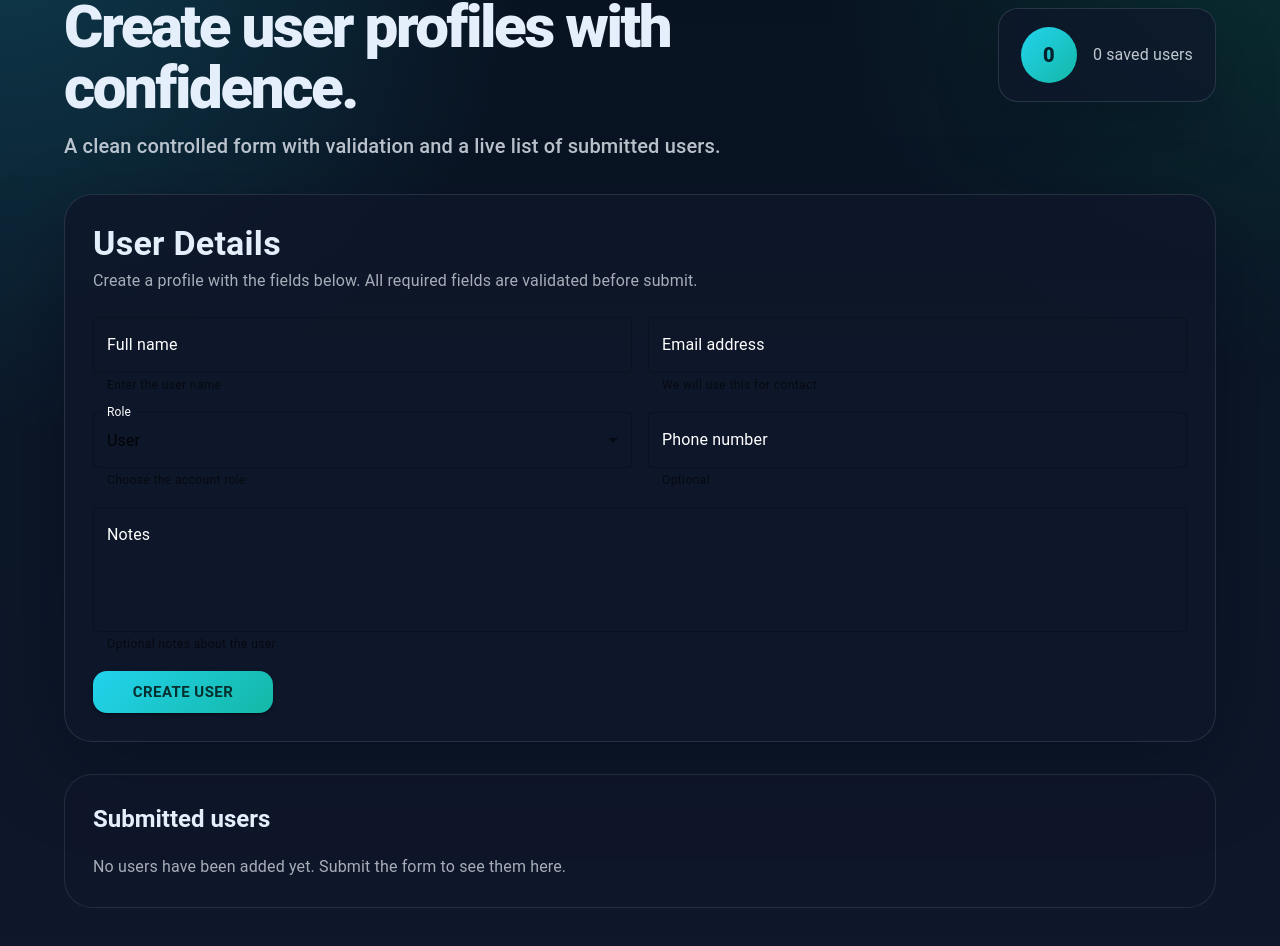
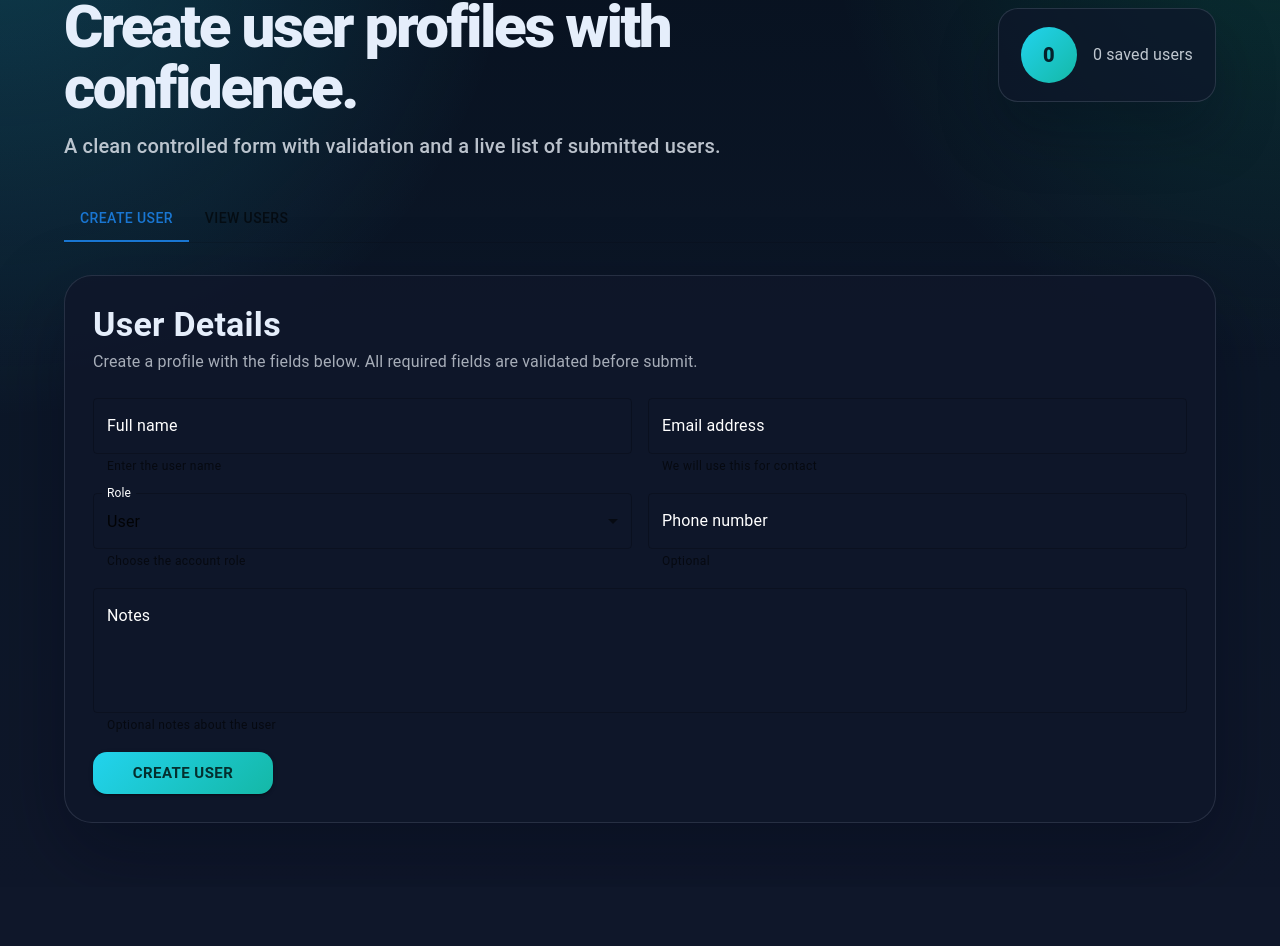
Before and after one commit to BhagyaSubasinghe/testreactapp, a React (Create React App) app: page / in a window 1280 px wide. Shown: the part 100-1046 px from the top of the page. After the commit the page ends 987 px from the top, so only its background shows below. Built offline with nearby package versions, Linux system fonts and the light colour scheme.

Commit message:
Add user table with edit/delete functionality and navigation tabs

```diff
--- a/package.json
+++ b/package.json
@@ -5,6 +5,7 @@
   "dependencies": {
     "@emotion/react": "^11.14.0",
     "@emotion/styled": "^11.14.1",
+    "@mui/icons-material": "^9.0.0",
     "@mui/material": "^9.0.0",
     "@testing-library/dom": "^10.4.1",
     "@testing-library/jest-dom": "^6.9.1",
--- a/src/App.js
+++ b/src/App.js
@@ -1,7 +1,8 @@
 
 import { useState } from 'react';
-import { Avatar, Chip, Container, Stack, Typography } from '@mui/material';
+import { Avatar, Chip, Container, Stack, Typography, Tabs, Tab, Box } from '@mui/material';
 import UserForm from './userform';
+import UsersTable from './userstable';
 import initialUsers from './users';
 import './App.css';
 
@@ -17,6 +18,8 @@ function App() {
   const [formValues, setFormValues] = useState(emptyForm);
   const [users, setUsers] = useState(initialUsers);
   const [errors, setErrors] = useState({});
+  const [currentTab, setCurrentTab] = useState(0);
+  const [editingId, setEditingId] = useState(null);
 
   const handleChange = (event) => {
     const { name, value } = event.target;
@@ -59,6 +62,16 @@ function App() {
       return;
     }
 
+    if (editingId) {
+      // Update existing user
+      setUsers((currentUsers) =>
+        currentUsers.map((user) =>
+          user.id === editingId ? { ...user, ...formValues } : user
+        )
+      );
+      setEditingId(null);
+    } else {
+      // Create new user
       setUsers((currentUsers) => [
         {
           id: crypto.randomUUID(),
@@ -66,9 +79,37 @@ function App() {
         },
         ...currentUsers,
       ]);
+    }
 
     setFormValues(emptyForm);
     setErrors({});
+    setCurrentTab(1); // Switch to users table after submit
+  };
+
+  const handleEditUser = (user) => {
+    setFormValues(user);
+    setEditingId(user.id);
+    setCurrentTab(0); // Switch to form tab
+    window.scrollTo(0, 0);
+  };
+
+  const handleDeleteUser = (userId) => {
+    if (window.confirm('Are you sure you want to delete this user?')) {
+      setUsers((currentUsers) => currentUsers.filter((user) => user.id !== userId));
+    }
+  };
+
+  const handleCancel = () => {
+    setFormValues(emptyForm);
+    setEditingId(null);
+    setErrors({});
+  };
+
+  const handleTabChange = (event, newValue) => {
+    setCurrentTab(newValue);
+    if (newValue === 1) {
+      handleCancel();
+    }
   };
 
   return (
@@ -94,45 +135,40 @@ function App() {
             </div>
           </header>
 
-          <UserForm values={formValues} errors={errors} onChange={handleChange} onSubmit={handleSubmit} />
+          <Box sx={{ borderBottom: 1, borderColor: 'divider', mb: 3 }}>
+            <Tabs value={currentTab} onChange={handleTabChange} aria-label="user management tabs">
+              <Tab label="Create User" id="tab-0" />
+              <Tab label="View Users" id="tab-1" />
+            </Tabs>
+          </Box>
 
+          {currentTab === 0 && (
+            <Box>
+              <UserForm
+                values={formValues}
+                errors={errors}
+                onChange={handleChange}
+                onSubmit={handleSubmit}
+                onCancel={handleCancel}
+                submitLabel={editingId ? 'Update user' : 'Create user'}
+                isEditing={editingId !== null}
+              />
+            </Box>
+          )}
+
+          {currentTab === 1 && (
             <section className="users-panel">
               <Typography variant="h5" component="h2" className="users-title">
-              Submitted users
+                Submitted users ({users.length})
               </Typography>
 
-            {users.length === 0 ? (
-              <Typography variant="body1" className="empty-state">
-                No users have been added yet. Submit the form to see them here.
-              </Typography>
-            ) : (
-              <div className="users-grid">
-                {users.map((user) => (
-                  <article key={user.id} className="user-card">
-                    <Avatar className="user-avatar">{user.name.charAt(0).toUpperCase()}</Avatar>
-                    <div>
-                      <Typography variant="h6" component="h3">
-                        {user.name}
-                      </Typography>
-                      <Typography variant="body2" className="user-meta">
-                        {user.role} • {user.email}
-                      </Typography>
-                      {user.phone ? (
-                        <Typography variant="body2" className="user-meta">
-                          {user.phone}
-                        </Typography>
-                      ) : null}
-                      {user.notes ? (
-                        <Typography variant="body2" className="user-notes">
-                          {user.notes}
-                        </Typography>
-                      ) : null}
-                    </div>
-                  </article>
-                ))}
-              </div>
+              <UsersTable
+                users={users}
+                onEdit={handleEditUser}
+                onDelete={handleDeleteUser}
+              />
+            </section>
           )}
-          </section>
         </Stack>
       </Container>
     </div>
--- a/src/userform.js
+++ b/src/userform.js
@@ -10,7 +10,7 @@ import {
 
 const roles = ['User', 'Admin', 'Manager'];
 
-const UserForm = ({ values, errors, onChange, onSubmit, submitLabel = 'Create user' }) => {
+const UserForm = ({ values, errors, onChange, onSubmit, onCancel, submitLabel = 'Create user', isEditing = false }) => {
     return (
         <Paper elevation={0} className="form-card">
             <Stack spacing={3}>
@@ -139,9 +139,16 @@ const UserForm = ({ values, errors, onChange, onSubmit, submitLabel = 'Create us
                         ) : null}
 
                         <div className="form-full">
-                            <Button type="submit" variant="contained" size="large" className="submit-button">
-                                {submitLabel}
-                            </Button>
+                            <Stack direction="row" spacing={2}>
+                                <Button type="submit" variant="contained" size="large" className="submit-button">
+                                    {submitLabel}
+                                </Button>
+                                {isEditing && (
+                                    <Button type="button" variant="outlined" size="large" onClick={onCancel}>
+                                        Cancel
+                                    </Button>
+                                )}
+                            </Stack>
                         </div>
                     </div>
                 </form>
--- a/src/userstable.js
+++ b/src/userstable.js
@@ -0,0 +1,83 @@
+import {
+  Table,
+  TableBody,
+  TableCell,
+  TableContainer,
+  TableHead,
+  TableRow,
+  Paper,
+  Typography,
+  Avatar,
+  Stack,
+  IconButton,
+  Tooltip,
+} from '@mui/material';
+import EditIcon from '@mui/icons-material/Edit';
+import DeleteIcon from '@mui/icons-material/Delete';
+
+const UsersTable = ({ users, onEdit, onDelete }) => {
+  if (users.length === 0) {
+    return (
+      <Typography variant="body1" className="empty-state">
+        No users have been added yet. Submit the form to see them here.
+      </Typography>
+    );
+  }
+
+  return (
+    <TableContainer component={Paper} elevation={2}>
+      <Table>
+        <TableHead>
+          <TableRow sx={{ backgroundColor: '#f5f5f5' }}>
+            <TableCell sx={{ fontWeight: 'bold' }}>Name</TableCell>
+            <TableCell sx={{ fontWeight: 'bold' }}>Email</TableCell>
+            <TableCell sx={{ fontWeight: 'bold' }}>Role</TableCell>
+            <TableCell sx={{ fontWeight: 'bold' }}>Phone</TableCell>
+            <TableCell sx={{ fontWeight: 'bold' }}>Notes</TableCell>
+            <TableCell sx={{ fontWeight: 'bold', textAlign: 'center' }}>Actions</TableCell>
+          </TableRow>
+        </TableHead>
+        <TableBody>
+          {users.map((user) => (
+            <TableRow key={user.id} hover>
+              <TableCell>
+                <Stack direction="row" spacing={2} alignItems="center">
+                  <Avatar sx={{ width: 32, height: 32 }}>
+                    {user.name.charAt(0).toUpperCase()}
+                  </Avatar>
+                  <Typography variant="body2">{user.name}</Typography>
+                </Stack>
+              </TableCell>
+              <TableCell>{user.email}</TableCell>
+              <TableCell>{user.role}</TableCell>
+              <TableCell>{user.phone || '-'}</TableCell>
+              <TableCell>{user.notes || '-'}</TableCell>
+              <TableCell sx={{ textAlign: 'center' }}>
+                <Tooltip title="Edit user">
+                  <IconButton
+                    size="small"
+                    color="primary"
+                    onClick={() => onEdit(user)}
+                  >
+                    <EditIcon fontSize="small" />
+                  </IconButton>
+                </Tooltip>
+                <Tooltip title="Delete user">
+                  <IconButton
+                    size="small"
+                    color="error"
+                    onClick={() => onDelete(user.id)}
+                  >
+                    <DeleteIcon fontSize="small" />
+                  </IconButton>
+                </Tooltip>
+              </TableCell>
+            </TableRow>
+          ))}
+        </TableBody>
+      </Table>
+    </TableContainer>
+  );
+};
+
+export default UsersTable;
```
Also changed, not shown: 1 other file (tests, documents, lock files or other folders). Lines whose indentation alone changed are shown as unchanged.
